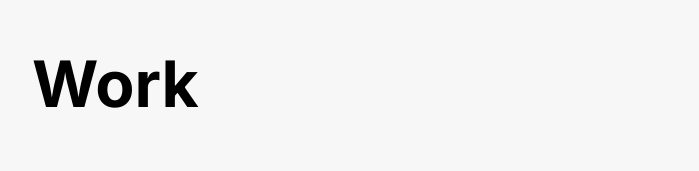
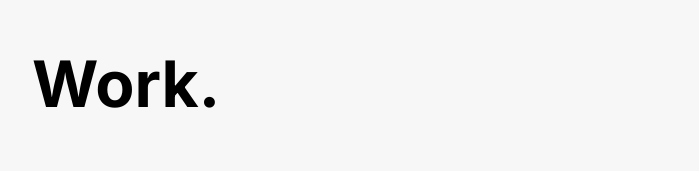
Before and after one commit to wajeff/portfolio-website, a React (Vite) app: page / in a window 1280 px wide. Shown: the part 1018-1189 px from the top of the page, without its empty margins (352-1051 px from the left). Built offline with nearby package versions, Linux system fonts and the light colour scheme.

Commit message:
Added . to Work title for... aesthetic reasons ig

```diff
--- a/src/components/Work/Work.jsx
+++ b/src/components/Work/Work.jsx
@@ -3,7 +3,7 @@ import styles from './Work.module.css'
 function Work() {
   return (
     <section className = {styles.work}>
-        <h2 className = {styles.work__title}>Work</h2>
+        <h2 className = {styles.work__title}>Work.</h2>
         <section className = {styles.work__container}>
             <section className={styles["work__works-left"]}>
                 <img
```
